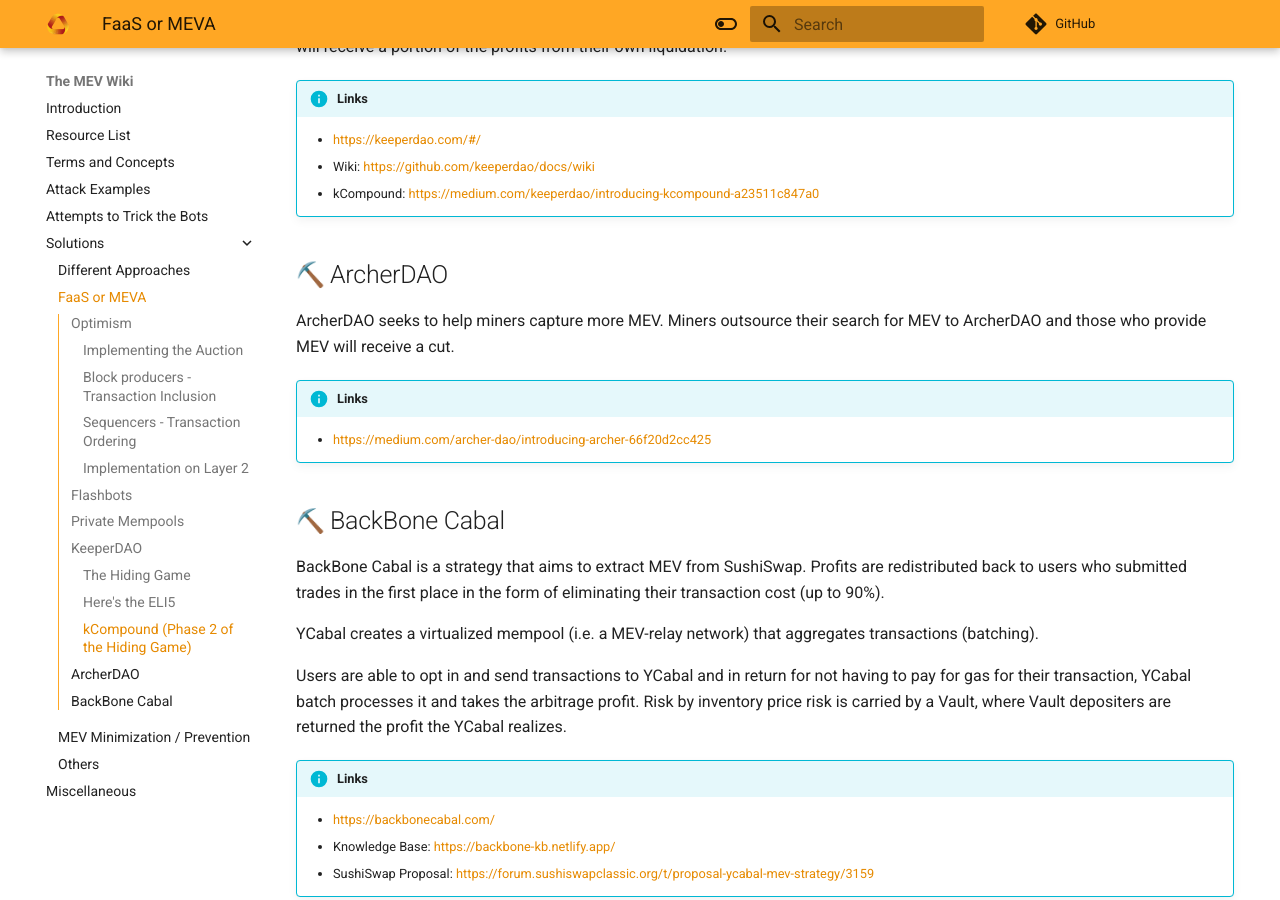
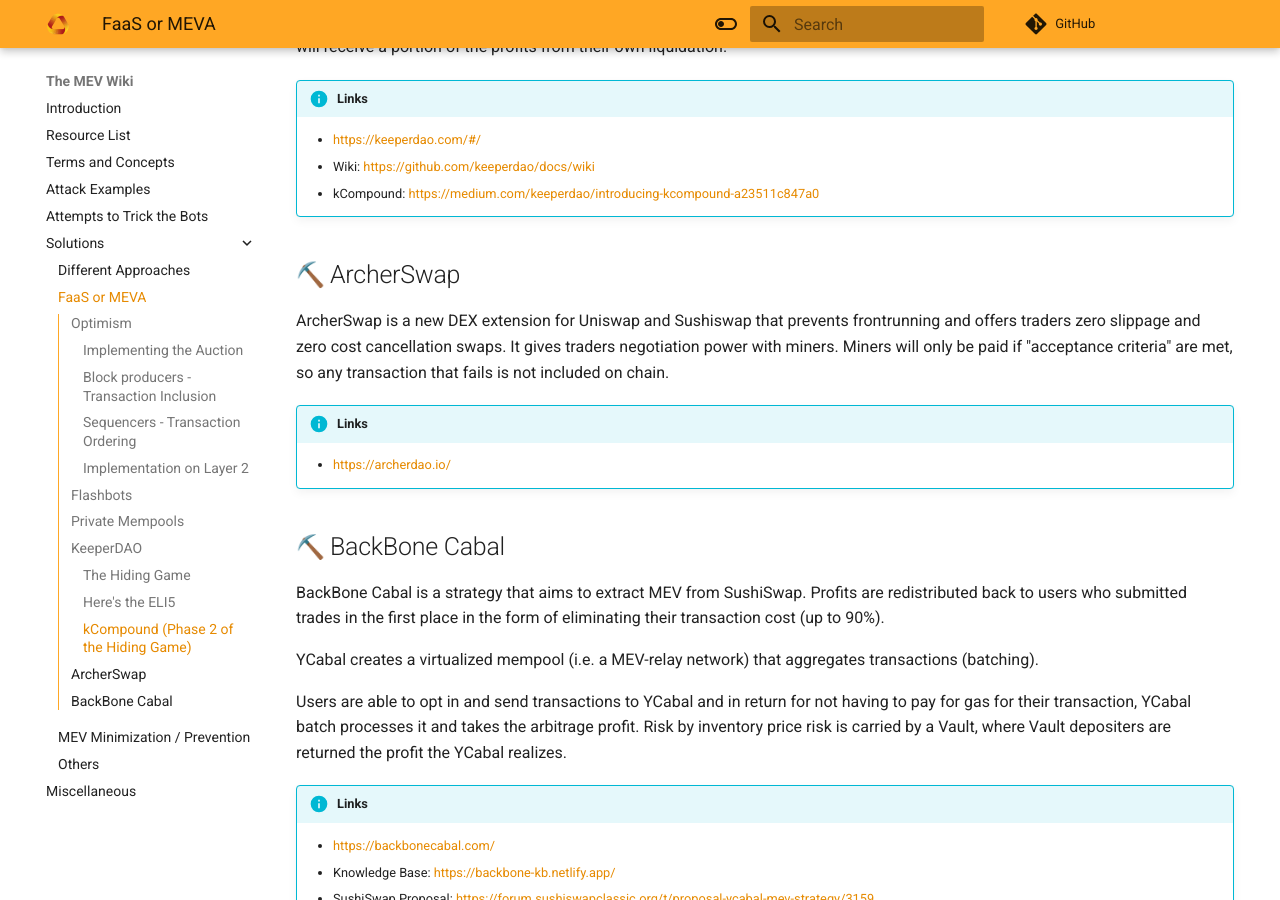
Before and after one commit to automata-network/docs, an MkDocs documentation site: the page built from docs/mev/solutions/faas-or-meva.md, in a window 1280 px wide and 900 px high, scrolled down 4240 px. Built offline with MkDocs 1.6.1 and Material for MkDocs 9.7.7, drawn with Linux system fonts in a browser that asks for light colours; emoji names are drawn with the system emoji font; comment, search, counter and statistics services are not loaded.

Commit message:
Update faas-or-meva.md
updated archerswap

```diff
--- a/docs/mev/solutions/faas-or-meva.md
+++ b/docs/mev/solutions/faas-or-meva.md
@@ -115,13 +115,13 @@
     - Wiki: [https://github.com/keeperdao/docs/wiki](https://github.com/keeperdao/docs/wiki){target=_blank}
     - kCompound: [https://medium.com/keeperdao/introducing-kcompound-a23511c847a0](https://medium.com/keeperdao/introducing-kcompound-a23511c847a0){target=_blank}
 
-## :pick: ArcherDAO
+## :pick: ArcherSwap
 
-ArcherDAO seeks to help miners capture more MEV. Miners outsource their search for MEV to ArcherDAO and those who provide MEV will receive a cut.
+ArcherSwap is a new DEX extension for Uniswap and Sushiswap that prevents frontrunning and offers traders zero slippage and zero cost cancellation swaps. It gives traders negotiation power with miners. Miners will only be paid if "acceptance criteria" are met, so any transaction that fails is not included on chain.
 
 !!! info "Links"
 
-    - [https://medium.com/archer-dao/introducing-archer-66f20d2cc425](https://medium.com/archer-dao/introducing-archer-66f20d2cc425){target=_blank}
+    - [https://archerdao.io/](https://archerdao.io/){target=_blank}
 
 ## :pick: BackBone Cabal
 
```
